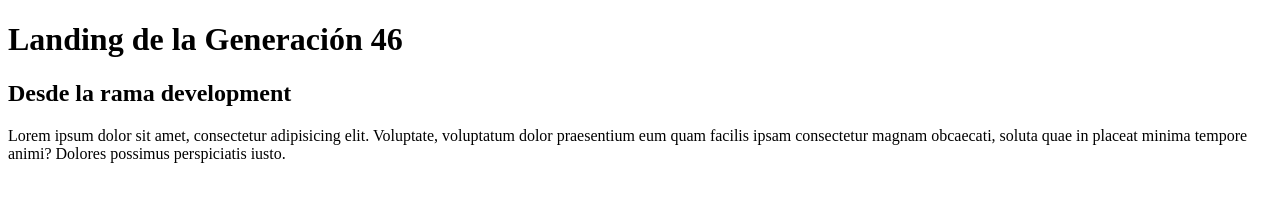
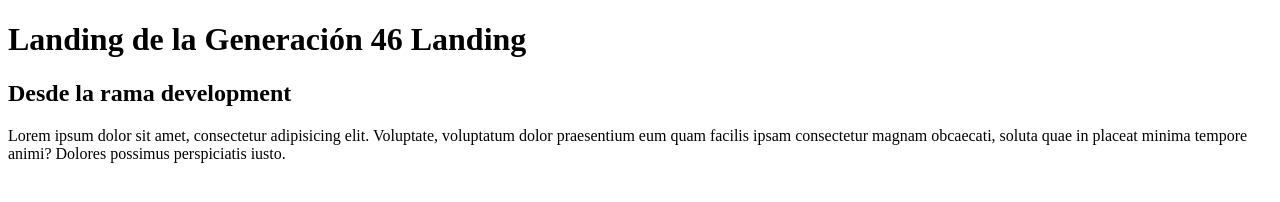
Before and after one commit to AlejandraOlazagasti/landing-gen46, a plain HTML site: page index.html in a window 1280 px wide. Drawn offline with Linux system fonts and the light colour scheme.

Commit message:
Feature:-\Title

```diff
--- a/index.html
+++ b/index.html
@@ -6,7 +6,7 @@
 		<title>Landing Gen-46</title>
 	</head>
 	<body>
-		<h1>Landing de la Generación 46</h1>
+		<h1>Landing de la <span>Generación</span> 46 <span>Landing</span></h1>
 
 		<h2>Desde la rama development</h2>
 
@@ -16,5 +16,7 @@
 			obcaecati, soluta quae in placeat minima tempore animi? Dolores possimus
 			perspiciatis iusto.
 		</p>
+
+
 	</body>
 </html>
```
